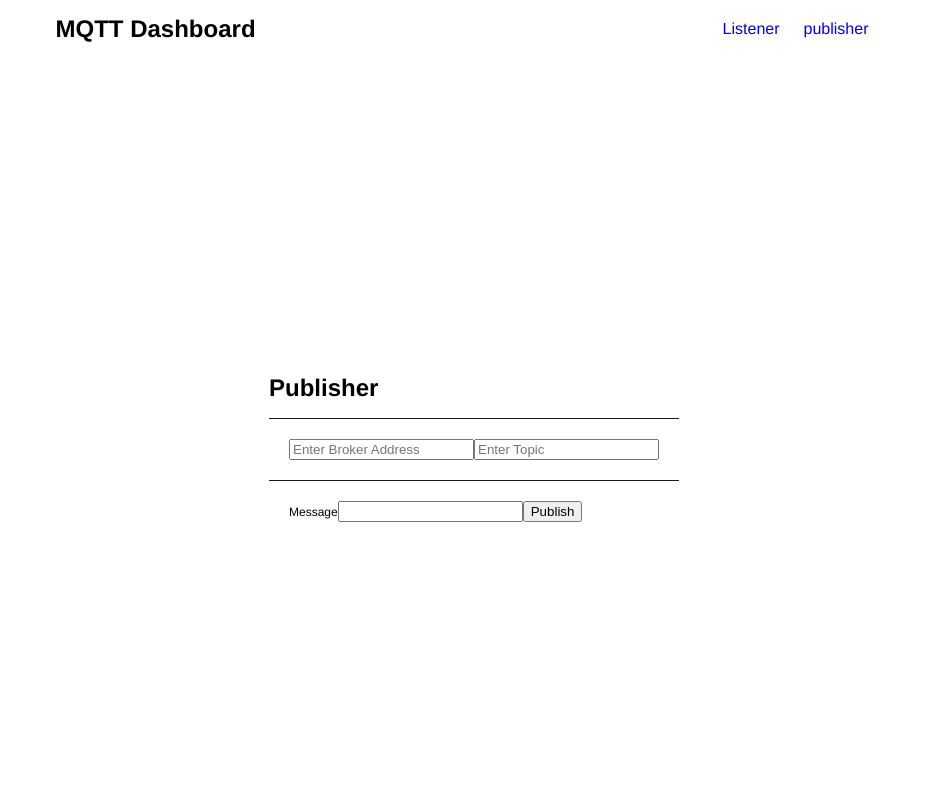
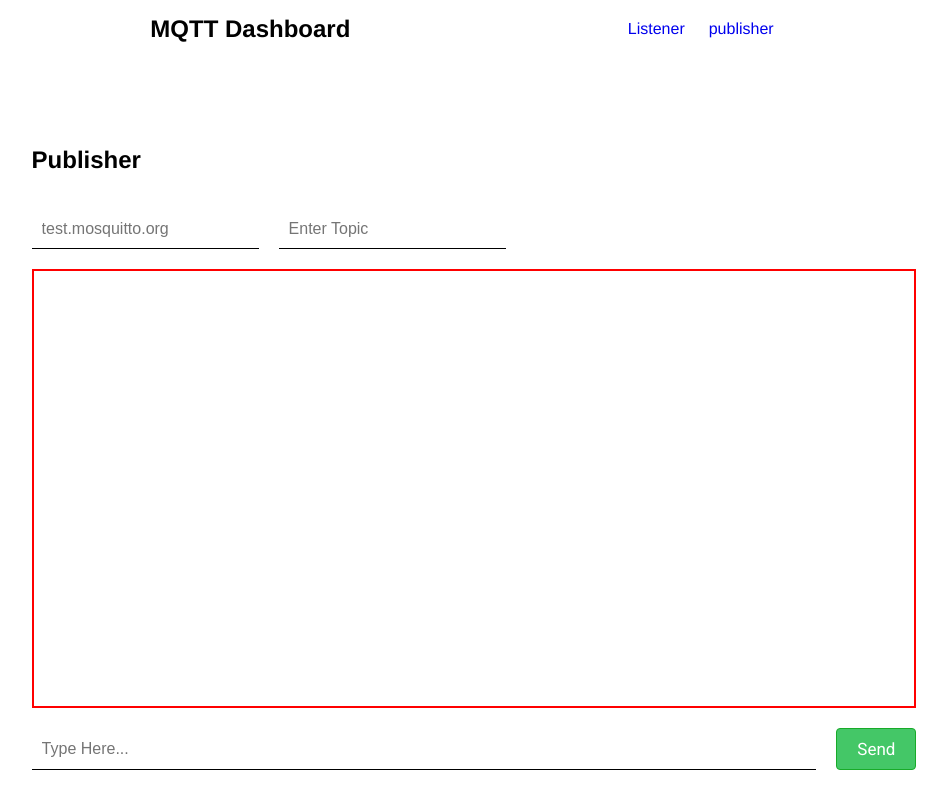
Before and after one commit to venkatasrikanthkarri/mqtt-dashboard, a React (Create React App) app: page / in a window 1280 px wide. Shown: the top 808 px of the page, without its empty margins (166-1113 px from the left). Built offline with nearby package versions, Linux system fonts and the light colour scheme; a web font is replaced by a local one.

Commit message:
updated css

```diff
--- a/src/App.css
+++ b/src/App.css
@@ -11,4 +11,6 @@ body {
 }
 
 .app-container {
+  width: 70%;
+  margin: auto;
 }
--- a/src/components/Publisher/index.css
+++ b/src/components/Publisher/index.css
@@ -6,12 +6,64 @@
 }
 
 .broker-container {
-  padding: 20px;
-  border-top: 1px solid #19191a;
+  margin-top: 20px;
   display: flex;
 }
 
+.message-list {
+  list-style-type: none;
+  flex: 1;
+  border: 2px solid red;
+}
+
 .inset {
-  padding: 20px;
-  border-top: 1px solid #19191a;
+  margin-top: 20px;
+  display: flex;
 }
+
+input {
+  outline: none;
+  border-top: none;
+  border-left: none;
+  border-right: none;
+  border-bottom: 1px solid black;
+  padding: 10px;
+  font-size: 16px;
+  margin-right: 20px;
+}
+
+#message {
+  flex: 1;
+}
+
+.message-list {
+  flex: 1;
+  margin-top: 20px;
+}
+
+form {
+  flex: 1;
+  height: 80vh;
+  display: flex;
+  flex-direction: column;
+}
+
+button {
+  background-color: #44c767;
+  border-radius: 4px;
+  border: 1px solid #18ab29;
+  cursor: pointer;
+  color: #ffffff;
+  font-family: 'Roboto';
+  font-size: 17px;
+  padding: 10px 20px;
+}
+
+button:hover {
+  background-color: #5cbf2a;
+}
+
+button:active {
+  position: relative;
+  top: 1px;
+}
--- a/src/components/Publisher/index.js
+++ b/src/components/Publisher/index.js
@@ -14,6 +14,7 @@ class Publisher extends Component {
     brokerUrl: '',
     // listener: '',
     message: '',
+    sentMessagesList: [],
   }
 
   // onConnect = async event => {
@@ -27,8 +28,14 @@ class Publisher extends Component {
     event.preventDefault()
     const {brokerUrl} = this.state
     const client = await mqtt.connect(brokerUrl, options)
+    const {message, sentMessagesList} = this.state
+    console.log(message)
+    const updatedSentMessageList = sentMessagesList
+    updatedSentMessageList.push(message)
+    this.setState({
+      sentMessagesList: updatedSentMessageList,
+    })
     client.on('connect', () => {
-      const {message} = this.state
       client.publish(connectionSettings.topic, message)
       this.setState({message: ''})
     })
@@ -43,7 +50,8 @@ class Publisher extends Component {
   }
 
   render() {
-    const {message} = this.state
+    const {sentMessagesList} = this.state
+    console.log(sentMessagesList)
     return (
       <div className="publisher-container">
         <form onSubmit={this.onPublish}>
@@ -53,19 +61,25 @@ class Publisher extends Component {
               type="text"
               id="brokerAddress"
               onChange={this.onChangeBrokerUrl}
-              placeholder="Enter Broker Address"
+              placeholder="test.mosquitto.org"
             />
             <input type="text" id="topic" placeholder="Enter Topic" />
           </div>
+          <div className="message-list">
+            {sentMessagesList.map(eachMsg => (
+              <p>{eachMsg}</p>
+            ))}
+          </div>
           <div className="inset">
-            <label htmlFor="Message">Message</label>
             <input
               type="text"
-              id="Message"
-              value={message}
+              id="message"
+              placeholder="Type Here..."
               onChange={this.onChangeMessage}
             />
-            <input type="submit" id="go" value="Publish" />
+            <button type="submit" id="go">
+              Send
+            </button>
           </div>
         </form>
       </div>
```
